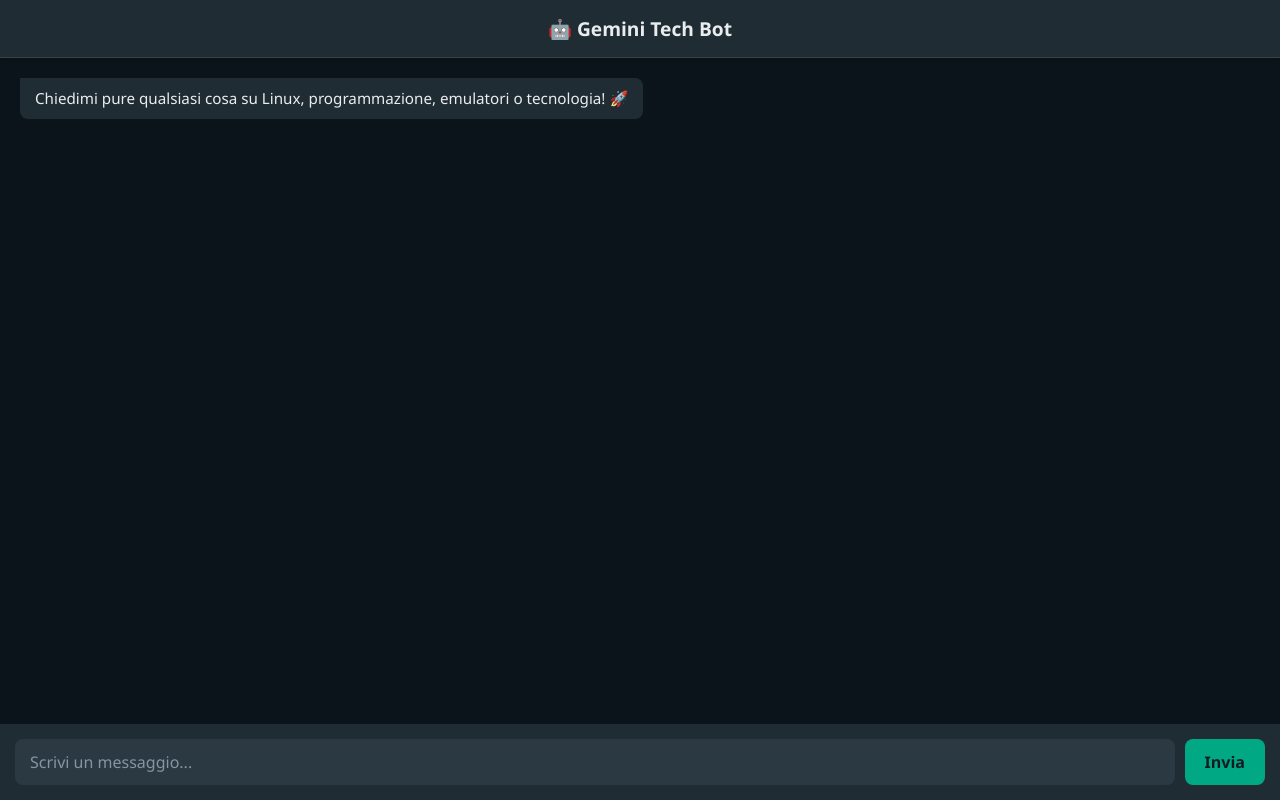
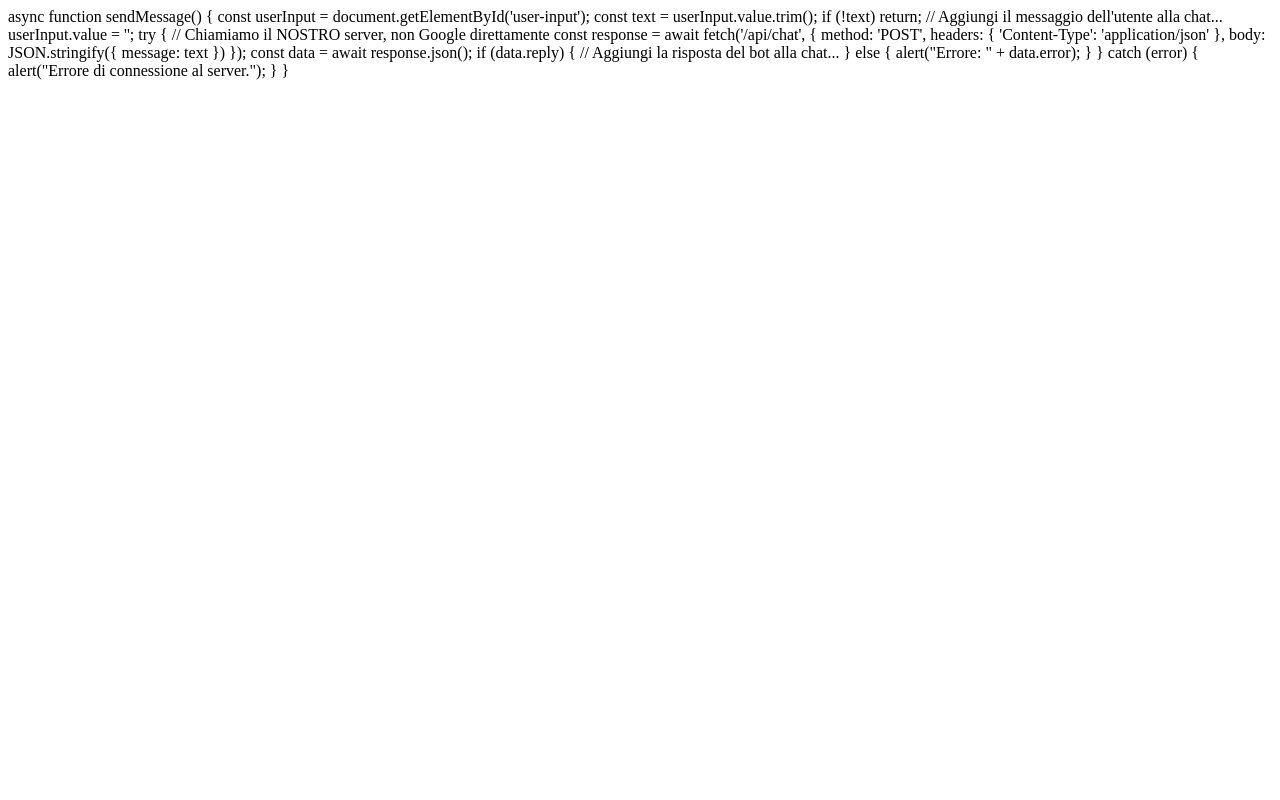
Before and after one commit to xmax8052-eng/mia-ia-personale-o-gemini-tech-bot-., a website: page index.html in a window 1280 px wide. Drawn offline with Linux system fonts and the light colour scheme.

Commit message:
index.html

```diff
--- a/index.html
+++ b/index.html
@@ -1,189 +1,26 @@
-<!DOCTYPE html>
-<html lang="it">
-<head>
-    <meta charset="UTF-8">
-    <meta name="viewport" content="width=device-width, initial-scale=1.0">
-    <title>Gemini Tech Bot</title>
-    <style>
-        * {
-            box-sizing: border-box;
-            margin: 0;
-            padding: 0;
-            font-family: 'Segoe UI', Tahoma, Geneva, Verdana, sans-serif;
-        }
-
-        body {
-            background-color: #0b141a;
-            color: #e9edef;
-            display: flex;
-            flex-direction: column;
-            height: 100vh;
-        }
-
-        header {
-            background-color: #202c33;
-            padding: 15px;
-            text-align: center;
-            font-size: 1.2rem;
-            font-weight: bold;
-            border-bottom: 1px solid #374248;
-            box-shadow: 0 2px 4px rgba(0,0,0,0.2);
-        }
-
-        #chat-container {
-            flex: 1;
-            padding: 20px;
-            overflow-y: auto;
-            display: flex;
-            flex-direction: column;
-            gap: 15px;
-        }
-
-        .message {
-            max-width: 75%;
-            padding: 10px 15px;
-            border-radius: 8px;
-            line-height: 1.4;
-            word-wrap: break-word;
-            font-size: 0.95rem;
-        }
-
-        .user-message {
-            background-color: #005c4b;
-            color: #e9edef;
-            align-self: flex-end;
-            border-top-right-radius: 0;
-        }
-
-        .bot-message {
-            background-color: #202c33;
-            color: #e9edef;
-            align-self: flex-start;
-            border-top-left-radius: 0;
-        }
-
-        .error-message {
-            background-color: #5a1e1e;
-            color: #fbd3d3;
-            align-self: center;
-            border-radius: 6px;
-            font-size: 0.85rem;
-            text-align: center;
-            max-width: 90%;
-        }
-
-        #input-container {
-            background-color: #202c33;
-            padding: 15px;
-            display: flex;
-            gap: 10px;
-            align-items: center;
-        }
-
-        input {
-            flex: 1;
-            background-color: #2a3942;
-            border: none;
-            color: #fff;
-            padding: 12px 15px;
-            border-radius: 8px;
-            font-size: 1rem;
-            outline: none;
-        }
-
-        input::placeholder {
-            color: #8696a0;
-        }
-
-        button {
-            background-color: #00a884;
-            color: #111b21;
-            border: none;
-            padding: 12px 20px;
-            border-radius: 8px;
-            font-weight: bold;
-            font-size: 1rem;
-            cursor: pointer;
-            transition: background 0.2s;
-        }
-
-        button:hover {
-            background-color: #008f72;
-        }
-    </style>
-</head>
-<body>
-
-    <header>🤖 Gemini Tech Bot</header>
-
-    <div id="chat-container">
-        <div class="message bot-message">Chiedimi pure qualsiasi cosa su Linux, programmazione, emulatori o tecnologia! 🚀</div>
-    </div>
-
-    <div id="input-container">
-        <input type="text" id="user-input" placeholder="Scrivi un messaggio..." onkeypress="handleKeyPress(event)">
-        <button onclick="sendMessage()">Invia</button>
-    </div>
-
-    <script>
-        const chatContainer = document.getElementById('chat-container');
+async function sendMessage() {
     const userInput = document.getElementById('user-input');
-
-        // CHIAVE CORRETTA AL 100% (Sistemata la 'j')
-        const API_KEY = "AIzaSyBXYKxdg9ja3oEyUHrys_CGTJpPjNBw3LU";
-
-        function appendMessage(text, isUser, isError = false) {
-            const messageDiv = document.createElement('div');
-            messageDiv.classList.add('message');
-            if (isError) {
-                messageDiv.classList.add('error-message');
-            } else {
-                messageDiv.classList.add(isUser ? 'user-message' : 'bot-message');
-            }
-            messageDiv.textContent = text;
-            chatContainer.appendChild(messageDiv);
-            chatContainer.scrollTop = chatContainer.scrollHeight;
-        }
-
-        async function sendMessage() {
     const text = userInput.value.trim();
     if (!text) return;
 
-            appendMessage(text, true);
+    // Aggiungi il messaggio dell'utente alla chat...
     userInput.value = '';
 
     try {
-                const url = `https://generativelanguage.googleapis.com/v1beta/models/gemini-1.5-flash:generateContent?key=${API_KEY}`;
-
-                const response = await fetch(url, {
+        // Chiamiamo il NOSTRO server, non Google direttamente
+        const response = await fetch('/api/chat', {
             method: 'POST',
-                    headers: {
-                        'Content-Type': 'application/json'
-                    },
-                    body: JSON.stringify({
-                        contents: [{ parts: [{ text: text }] }]
-                    })
+            headers: { 'Content-Type': 'application/json' },
+            body: JSON.stringify({ message: text })
         });
 
         const data = await response.json();
-
-                if (response.ok && data.candidates && data.candidates[0].content.parts[0].text) {
-                    const reply = data.candidates[0].content.parts[0].text;
-                    appendMessage(reply, false);
+        if (data.reply) {
+            // Aggiungi la risposta del bot alla chat...
         } else {
-                    const errorMsg = data.error?.message || "Errore di risposta da Google.";
-                    appendMessage("Errore: " + errorMsg, false, true);
+            alert("Errore: " + data.error);
         }
     } catch (error) {
-                appendMessage("Errore di connessione a Gemini.", false, true);
+        alert("Errore di connessione al server.");
     }
 }
-
-        function handleKeyPress(event) {
-            if (event.key === 'Enter') {
-                sendMessage();
-            }
-        }
-    </script>
-</body>
-</html>
```
Lines whose indentation alone changed are shown as unchanged.
